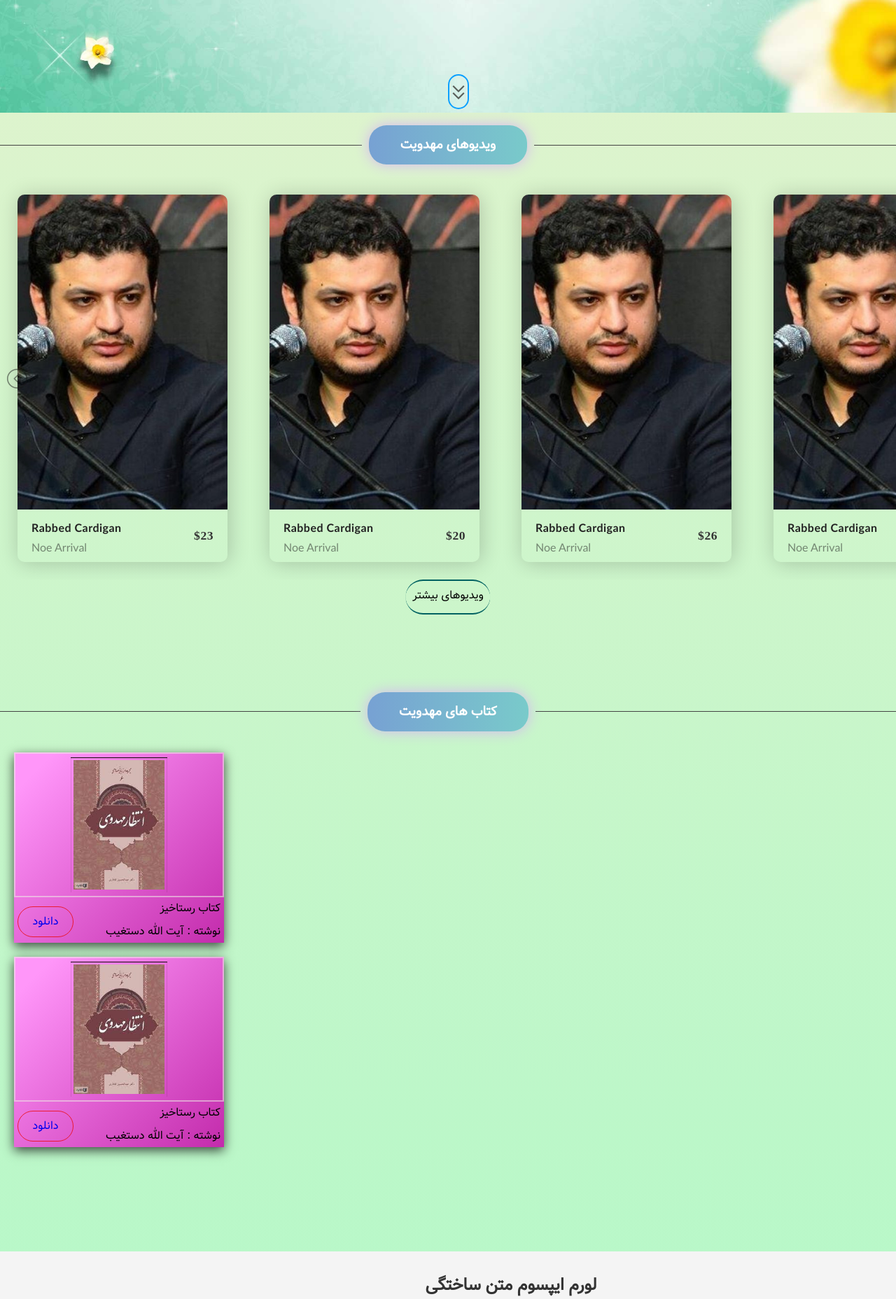
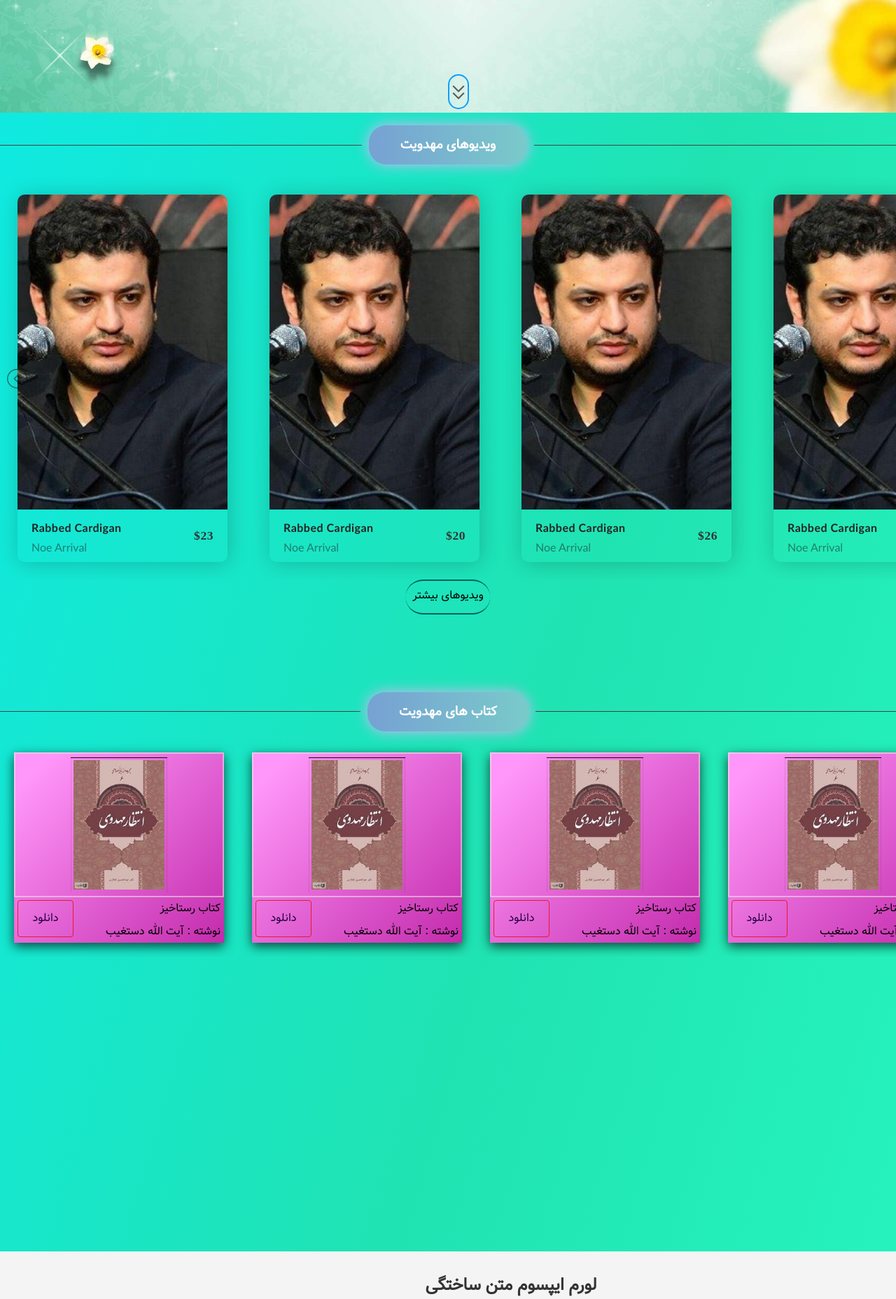
Before and after one commit to hoseinalizadeh1373/html, a PHP site: page / in a window 1280 px wide. Shown: the part 639-2495 px from the top of the page at 70% size. Run offline with PHP 8.4, Linux system fonts and the light colour scheme; some libraries are stand-ins or nearby versions.

Commit message:
new slider for book list

```diff
--- a/css/style.css
+++ b/css/style.css
@@ -25,7 +25,8 @@
     font-family: 'Vazir', Arial, Helvetica, sans-serif;
     line-height: 1.4;
     scroll-behavior: smooth;
-    background-image: linear-gradient(to top, #96fbc3c2 0%, #e2df913d 100%);
+    /* background-image: linear-gradient(to top, #96fbc3c2 0%, #e2df913d 100%); */
+    background: linear-gradient(to bottom right ,#0CEBEB 0%,#20E3B2 50%,#29FFC6 100%);
     direction: rtl;
   }
 
@@ -338,7 +339,7 @@ position: absolute;
   }
   .detail-box{
     width: 100%;
-  display: flex;
+    display: flex;
     justify-content: space-between;
     align-items: center;
     padding: 10px 20px;
@@ -735,20 +736,44 @@ height: 100%;
   #download-book{
     width: 80px;
     border: 1px solid #ec0808cc;
-    border-radius: 25px;
-    padding: 10px;
+    border-radius: 4px;
+    padding: 0.9rem;
     display: block;
     margin: 5px auto;
     text-align: center;
+    height: auto;
     position: absolute;
     bottom: 3px;
     left: 5px;
     text-decoration: none;
-    box-shadow: inset 0 0 0 yellowgreen;
+    color: #200341;
+    box-shadow: inset 0 0 0 0 yellowgreen;
     outline: none;
-    transition: box-shadow ease-in-out 1s;
+    transition:  ease-in-out 0.3s;
   }
   #download-book:hover{
-    box-shadow: inset 150px 0 0 0 yellowgreen;
-    color: #C32BAC;
+    box-shadow: inset 80px 0 0 0 yellowgreen;
+    /* color: #C32BAC; */
   }
+  .ul-book{
+    display: flex;
+    flex-flow: column;
+    flex-direction: row;
+    align-items: center;
+    overflow: auto;
+    scroll-snap-type: proximity;
+    scroll-behavior: smooth;
+    cursor: grab;
+    user-select: none;
+
+  }
+  ::-webkit-scrollbar{
+    width: 1px;
+
+  }
+  ::-webkit-scrollbar-track{
+    box-shadow: 0 0 0 0 transparent;
+  }
+  ::-webkit-scrollbar-thumb{
+    background: transparent;
+  }
--- a/index.html
+++ b/index.html
@@ -304,7 +304,7 @@
 
     <div class="titr"><h3 class="btn-grad" >کتاب های مهدویت</h3></div>
 
-     <ul id="autoWidth" class="cs-hidden">
+     <ul id="book-list" class="ul-book">
       <li class="item-a">
         <div class="box-book">
         <div class="top-item">
@@ -324,6 +324,60 @@
       </div>
       </li>
       <li class="item-b">
+        <div class="box-book ">
+        <div class="top-item">
+          <!-- <div class="overlay">
+          <a href="#" class="download from-top">دانلود</a>
+        </div> -->
+          <img src="img/b3.jpg" id="imm" alt="کتاب مهدویت">
+
+        </div>
+        <div class="type-book">
+          <span>کتاب رستاخیز</span>
+          <span>نوشته : آیت الله دستغیب</span>
+
+          <a href="#" id="download-book">دانلود</a>
+
+        </div>
+      </div>
+      </li>
+      <li class="item-c">
+        <div class="box-book ">
+        <div class="top-item">
+          <!-- <div class="overlay">
+          <a href="#" class="download from-top">دانلود</a>
+        </div> -->
+          <img src="img/b3.jpg" id="imm" alt="کتاب مهدویت">
+
+        </div>
+        <div class="type-book">
+          <span>کتاب رستاخیز</span>
+          <span>نوشته : آیت الله دستغیب</span>
+
+          <a href="#" id="download-book">دانلود</a>
+
+        </div>
+      </div>
+      </li>
+      <li class="item-d">
+        <div class="box-book ">
+        <div class="top-item">
+          <!-- <div class="overlay">
+          <a href="#" class="download from-top">دانلود</a>
+        </div> -->
+          <img src="img/b3.jpg" id="imm" alt="کتاب مهدویت">
+
+        </div>
+        <div class="type-book">
+          <span>کتاب رستاخیز</span>
+          <span>نوشته : آیت الله دستغیب</span>
+
+          <a href="#" id="download-book">دانلود</a>
+
+        </div>
+      </div>
+      </li>
+      <li class="item-e">
         <div class="box-book ">
         <div class="top-item">
           <!-- <div class="overlay">
```
Also changed, not shown: js/script.js (+44 -0 lines).
